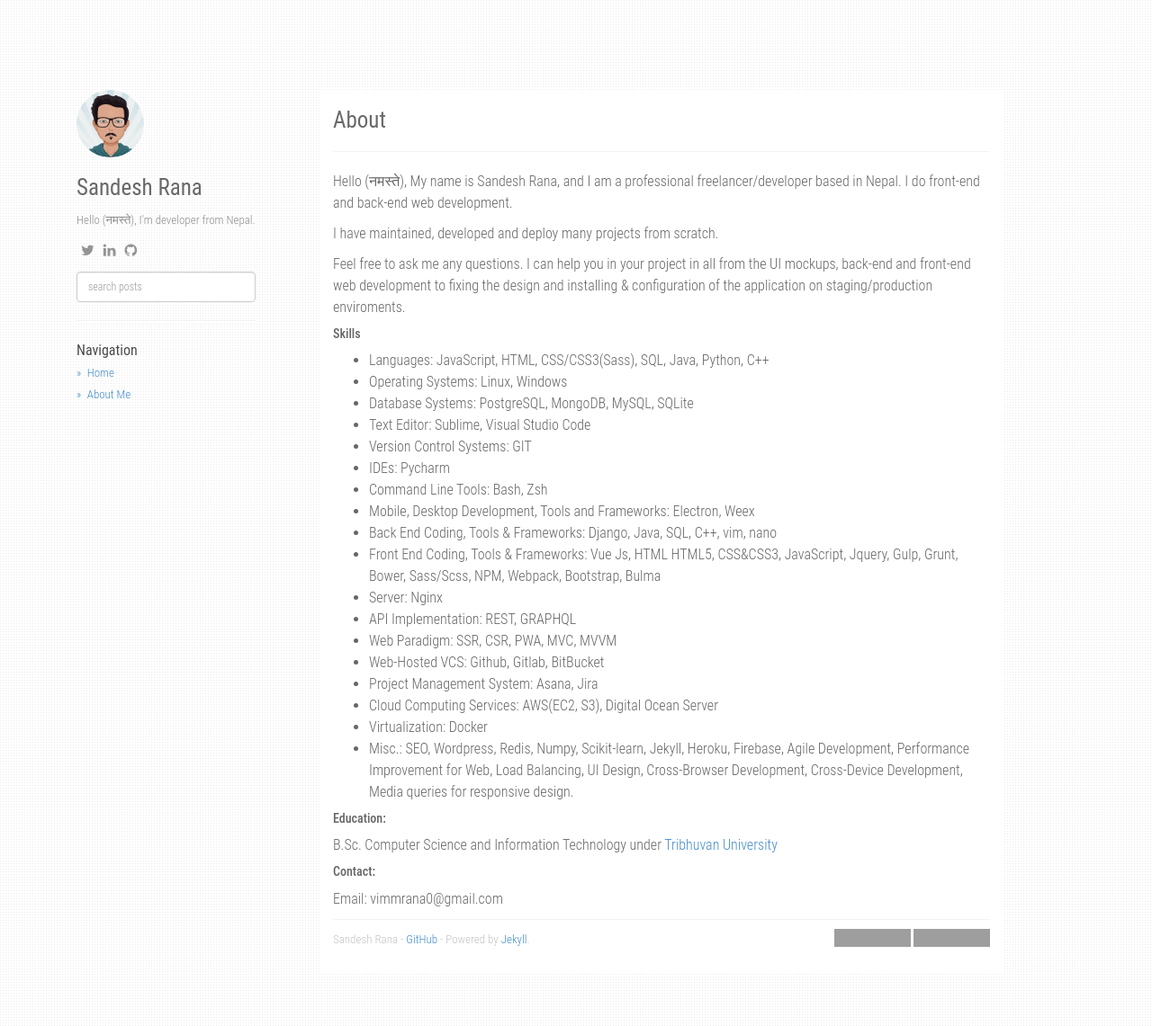
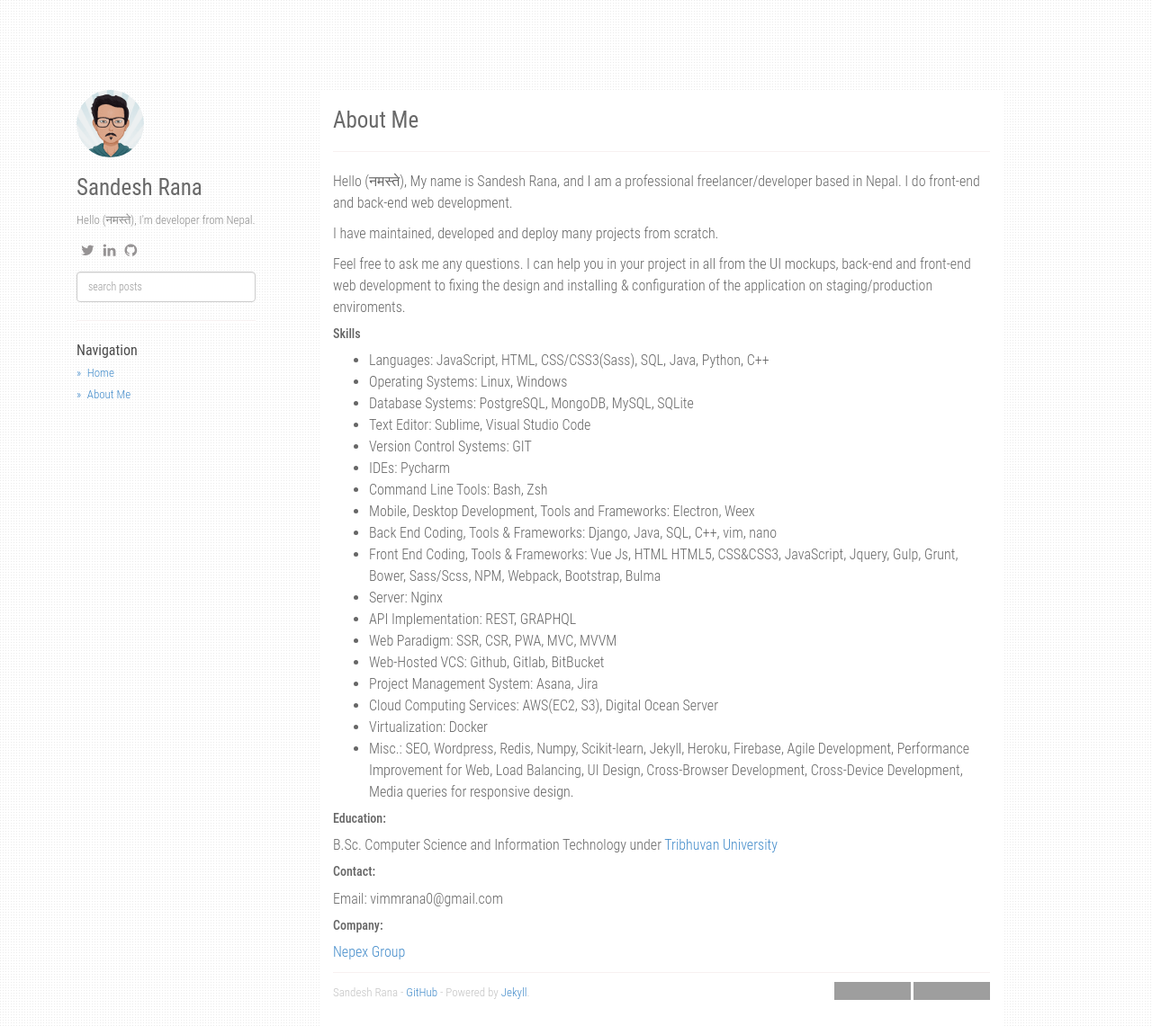
Before and after one commit to vimm0/vimm0.github.io, a Jekyll site: the page built from about.md, in a window 1280 px wide and 1141 px high. Shown: the whole window at 90% size. Built offline with Jekyll 4.4.1, drawn with Linux system fonts in a browser that asks for light colours; nearby versions of some CDN libraries; grey boxes are pictures that could not be loaded.

Commit message:
update about me content

```diff
--- a/about.md
+++ b/about.md
@@ -1,6 +1,6 @@
 ---
 layout: page
-title: About
+title: About Me
 permalink: /about/
 ---
 
@@ -38,3 +38,6 @@
 
 ##### Contact:
 Email: vimmrana0@gmail.com
+
+##### Company:
+[Nepex Group](https://www.nepexgroup.com/)
```
